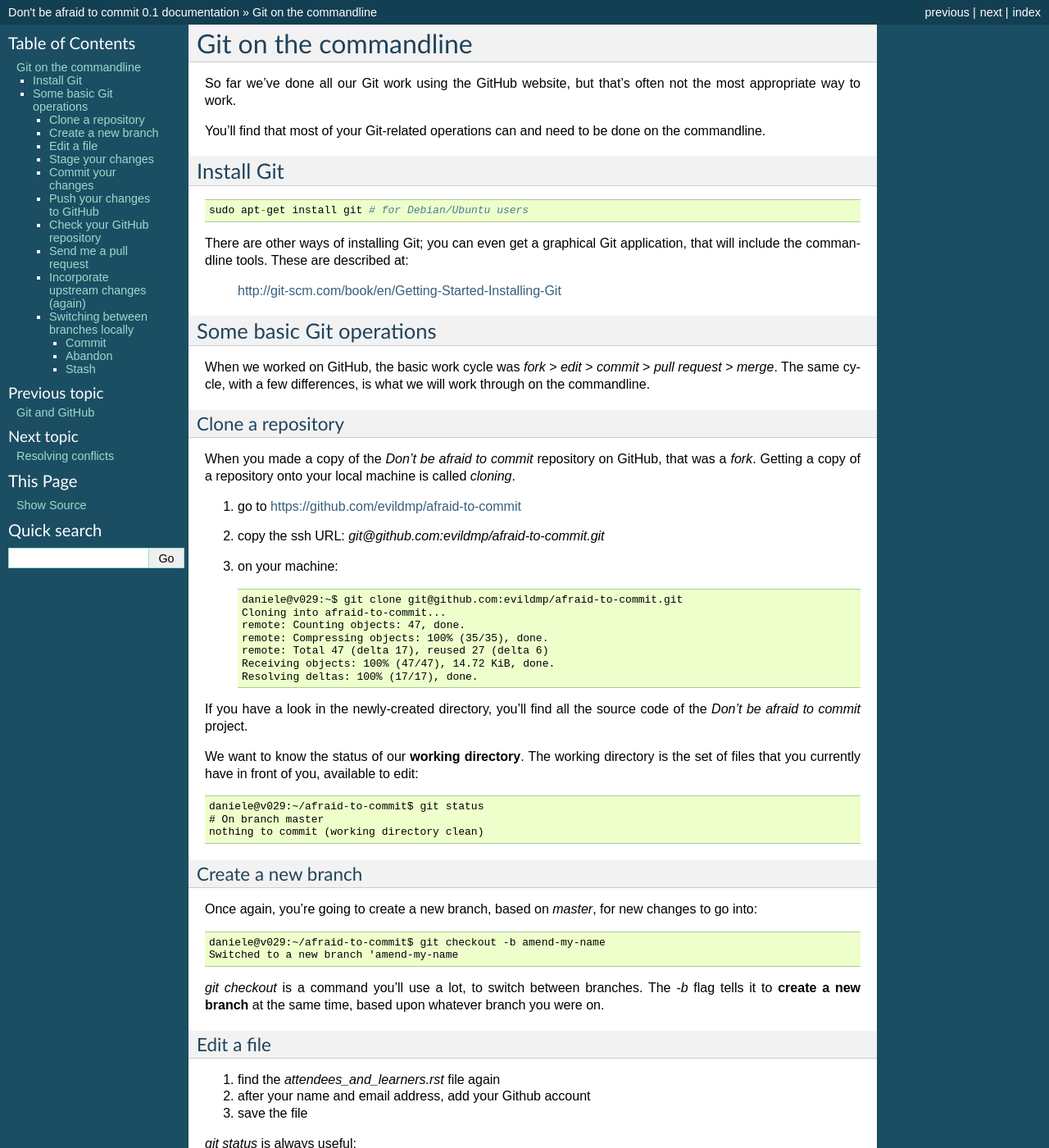
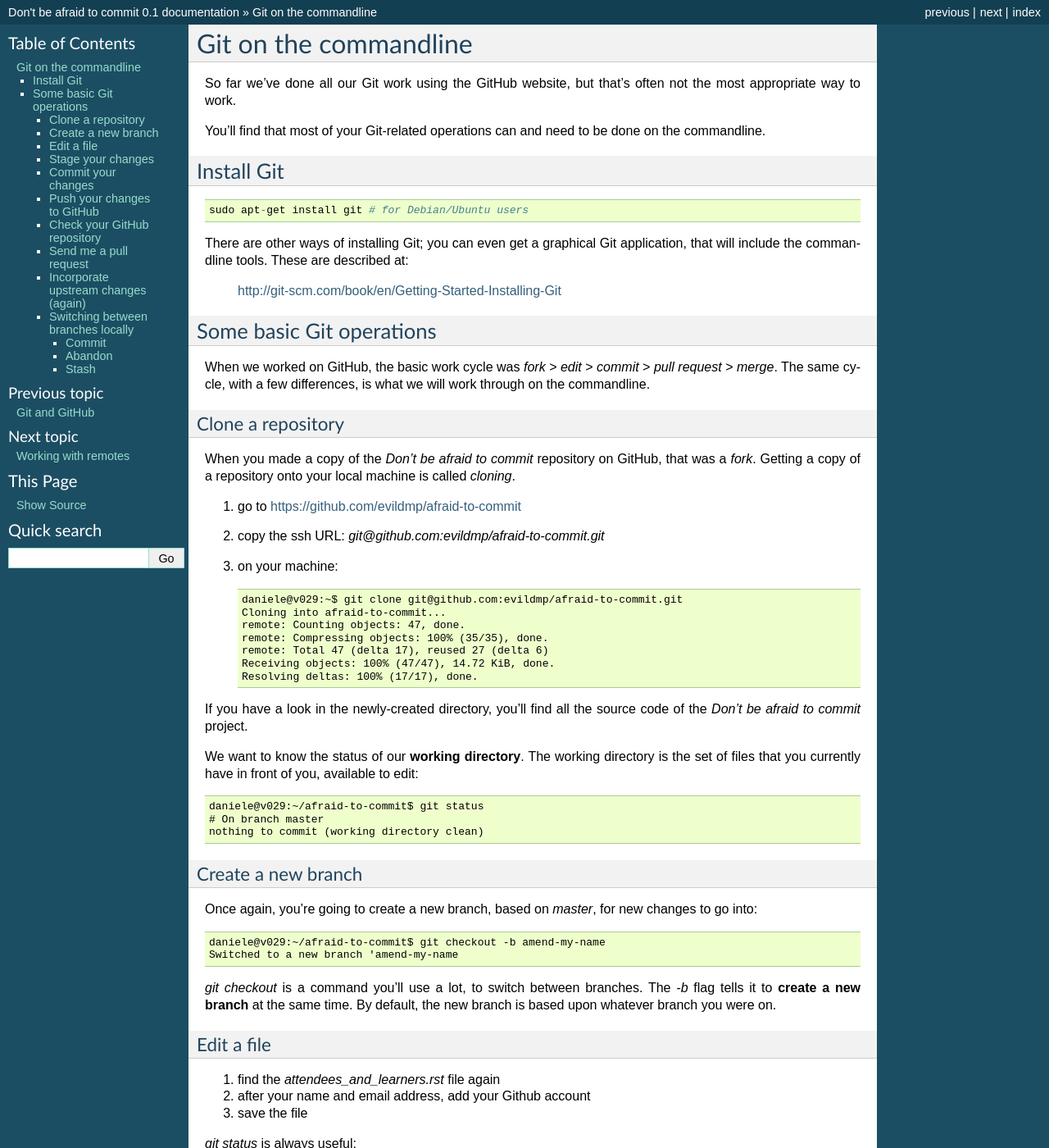
Before and after one commit to evildmp/afraid-to-commit, a Sphinx documentation site: the page built from docs/commandlinegit.rst, in a window 1280 px wide and 1400 px high. Shown: the whole window at 82% size. Built offline with Sphinx 7.4.7, drawn with Linux system fonts in a browser that asks for light colours; pages that are not in the unit, such as notebooks, are missing from menus.

Commit message:
rearranging

```diff
--- a/docs/cheatsheet.rst
+++ b/docs/cheatsheet.rst
@@ -40,5 +40,9 @@ show what's installed
 git
 ===
 
+Anything in the form "remote/branchname" is a reference, not a branch
+
+Pull incorporates changes from a remote repository into the current branch
+
 delete
     `git add -u [filename]`
--- a/docs/commandlinegit.rst
+++ b/docs/commandlinegit.rst
@@ -64,8 +64,8 @@ changes to go into::
     Switched to a new branch 'amend-my-name
 
 `git checkout` is a command you'll use a lot, to switch between branches. The
-`-b` flag tells it to **create a new branch** at the same time, based upon
-whatever branch you were on.
+`-b` flag tells it to **create a new branch** at the same time. By default,
+the new branch is based upon whatever branch you were on.
 
 Edit a file
 -----------
--- a/docs/index.rst
+++ b/docs/index.rst
@@ -66,7 +66,7 @@ Contents:
    virtualenv
    git
    commandlinegit
-   remotesremotes
+   remotes
    conflicts
    testing
    documentation
--- a/docs/remotes.rst
+++ b/docs/remotes.rst
@@ -57,3 +57,8 @@ to **fetch** that::
     git fetch upstream
 
 This means: get the latest information about the branches on **upstream**.
+
+Checkout a remote branch
+------------------------
+
+The remote branches are list
```
